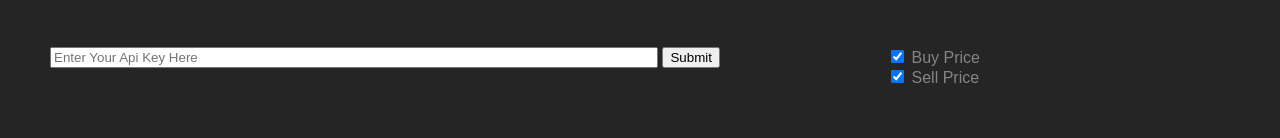
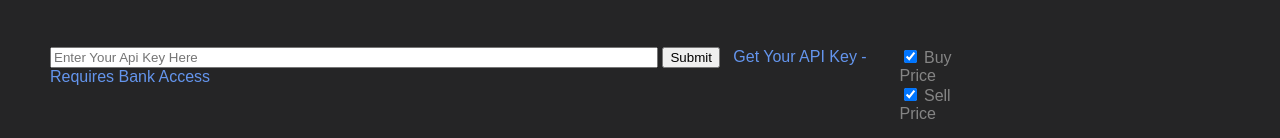
Before and after one commit to kathryn-sanders/Gw2UpgradeChecker, a website with bundled scripts: page Index.html in a window 1280 px wide. Shown: the part 203-341 px from the top of the page. Built offline with nearby package versions, Linux system fonts and the light colour scheme.

Commit message:
added link to gw2 official api page

```diff
--- a/Index.html
+++ b/Index.html
@@ -13,12 +13,14 @@
 <body>
 
     <h1><img id="bltcLogo"
-      src="https://wiki.guildwars2.com/images/thumb/8/8c/User_Incarnazeus_Black_Lion_Trading_Company_Logo.png/645px-User_Incarnazeus_Black_Lion_Trading_Company_Logo.png">GW2 Upgrade Checker</h1>
+      src="https://wiki.guildwars2.com/images/thumb/8/8c/User_Incarnazeus_Black_Lion_Trading_Company_Logo.png/645px-User_Incarnazeus_Black_Lion_Trading_Company_Logo.png"> GW2 Upgrade Checker</h1>
   <div class="formContainer">
     <div>
       <input type="text" id="apiKeyInput" name="apiKey" placeholder="Enter Your Api Key Here">
       <button onclick="GetApiKeyAndRunTool()" type="button" value="Submit">Submit</button>
+      <a id="getAPIKey" href="https://account.arena.net/login?redirect_uri=%2Fapplications"> &nbsp; Get Your API Key - Requires Bank Access</a>
     </div>
+
 
     <div class="buySellCheckboxes">
       <input onchange="OnBuySellToggle()" checked type="checkbox" name="Buy" id="BuyCheckbox" value="Buy"> Buy Price
--- a/gw2UpgradeChecker.css
+++ b/gw2UpgradeChecker.css
@@ -28,6 +28,11 @@ h1 {
 
 #apiKeyInput{
     width: 600px;
+}
+
+#getAPIKey{
+    color: cornflowerblue;
+    text-decoration: none;
 }
 
 .buySellCheckboxes{
```
